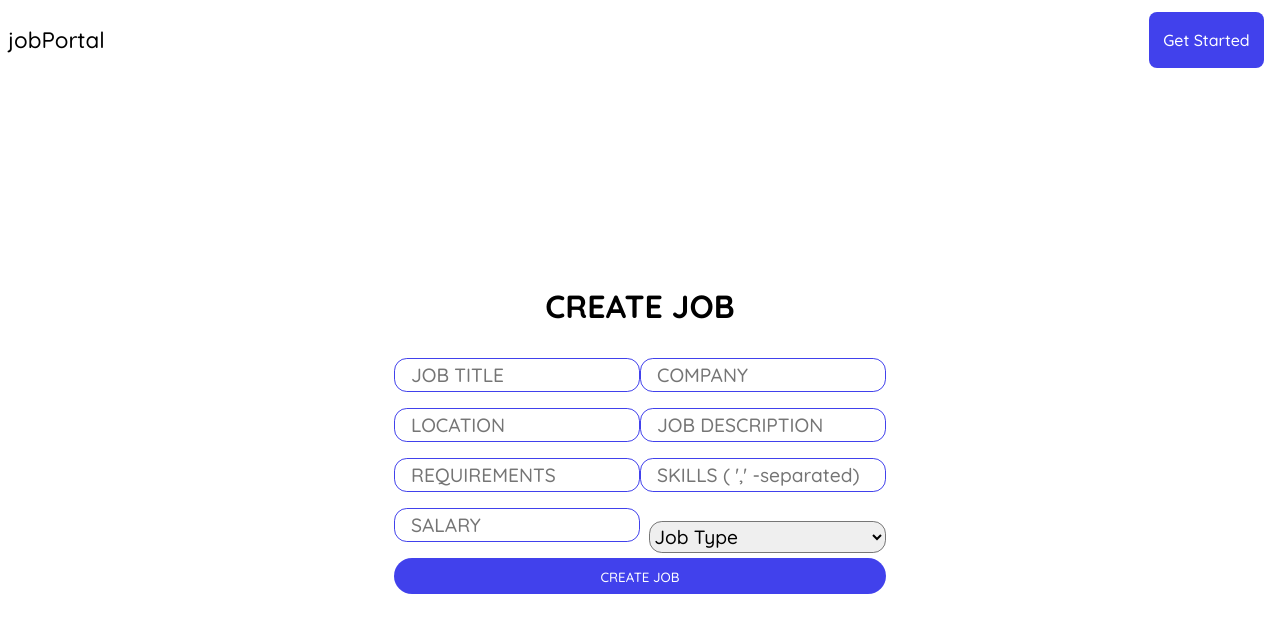
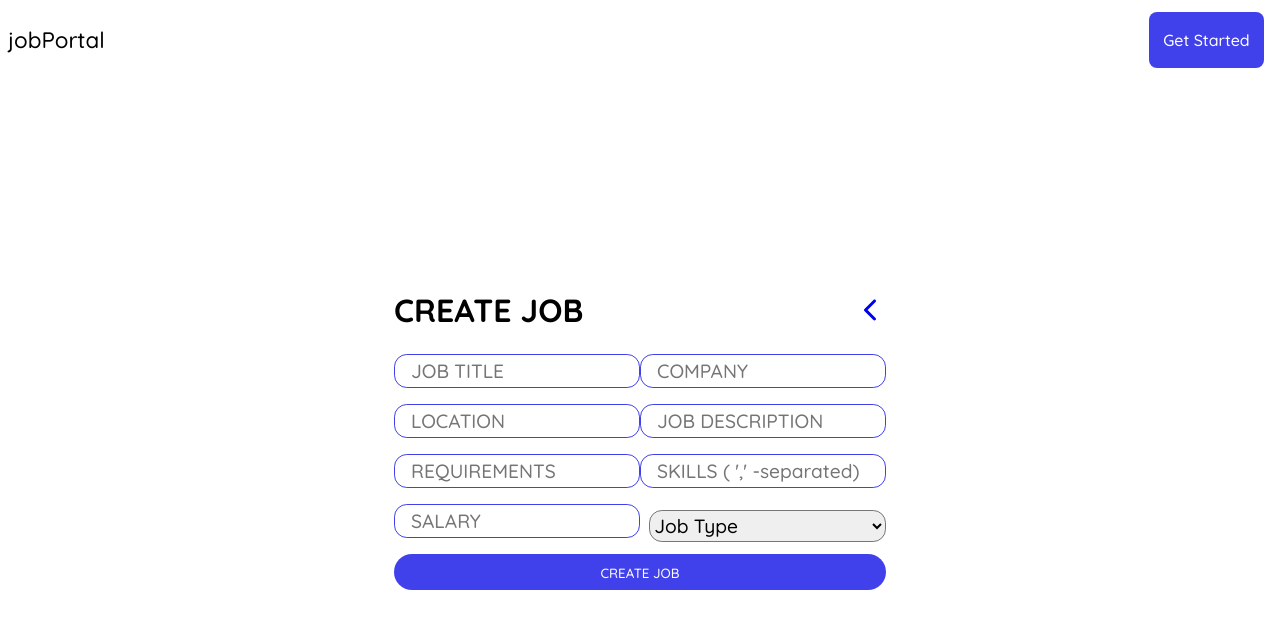
Before and after one commit to RAHULANUP/JobPortal, a React (Create React App) app: page /postjob in a window 1280 px wide. Shown: the top 632 px of the page. Built offline with nearby package versions, Linux system fonts and the light colour scheme.

Commit message:
added routing back applyjobsupdatejobs andpostjobs

```diff
--- a/src/components/Postjob/Postjob.css
+++ b/src/components/Postjob/Postjob.css
@@ -4,6 +4,10 @@
     display:flex;
     justify-content:center;
     align-items:center;
+}
+.back__arrow{
+    font-size:2rem;
+    margin-bottom:1rem;
 }
 .post__job>form>div>div>input{
     margin-bottom:1rem;
@@ -43,7 +47,7 @@
     font-size:1.2rem;
     border-radius:0.8rem;
     margin-right:7.8rem;
-    margin-top:0.5rem;
+    margin-top:-3rem;
 
 }
 .post__job>form>div>.with__dropdown{
--- a/src/components/Postjob/Postjob.jsx
+++ b/src/components/Postjob/Postjob.jsx
@@ -1,7 +1,12 @@
 import React, { useState } from 'react';
-import { useNavigate } from 'react-router-dom';
+import './Postjob.css';
+
+import { Link,useNavigate } from 'react-router-dom';
+
+import { IoIosArrowBack } from "react-icons/io";
+
 import axios from 'axios';
-import './Postjob.css';
+
 
 function Postjob() {
     const [jobTitle, setJobTitle] = useState('');
@@ -60,7 +65,10 @@ function Postjob() {
             <div className="job__main_container">
                 <div className="post__job">
                     <form onSubmit={handleCreateJob}>
-                        <h1>CREATE JOB</h1>
+                        <div>
+                            <h1>CREATE JOB</h1>
+                            <Link className="back__arrow" to="/recruiter"><IoIosArrowBack /></Link>
+                        </div>
                         <div>
                             <div>
                                 <input
--- a/src/components/Updatejob/Updatejob.css
+++ b/src/components/Updatejob/Updatejob.css
@@ -4,6 +4,10 @@
     display:flex;
     justify-content:center;
     align-items:center;
+}
+.back__arrow{
+    font-size:2rem;
+    margin-bottom:1rem;
 }
 .update__job>form>div>div>input{
     margin-bottom:1rem;
--- a/src/components/Updatejob/Updatejob.jsx
+++ b/src/components/Updatejob/Updatejob.jsx
@@ -1,7 +1,12 @@
 import React, { useState, useEffect } from 'react';
-import { useNavigate, useParams } from 'react-router-dom';
+import './Updatejob.css';
+
+import { Link,useNavigate, useParams } from 'react-router-dom';
+
 import axios from 'axios';
-import './Updatejob.css';
+
+import { IoIosArrowBack } from "react-icons/io";
+
 
 function Updatejob() {
     const { jobId } = useParams();
@@ -84,7 +89,10 @@ function Updatejob() {
             <div className="job__main_container">
                 <div className="update__job">
                     <form onSubmit={handleUpdateJob}>
-                        <h1>UPDATE JOB</h1>
+                        <div>
+                            <h1>UPDATE JOB</h1>
+                            <Link className="back__arrow" to="/recruiter"><IoIosArrowBack /></Link>
+                        </div>
                         <div>
                             <div>
                                 <input
```
